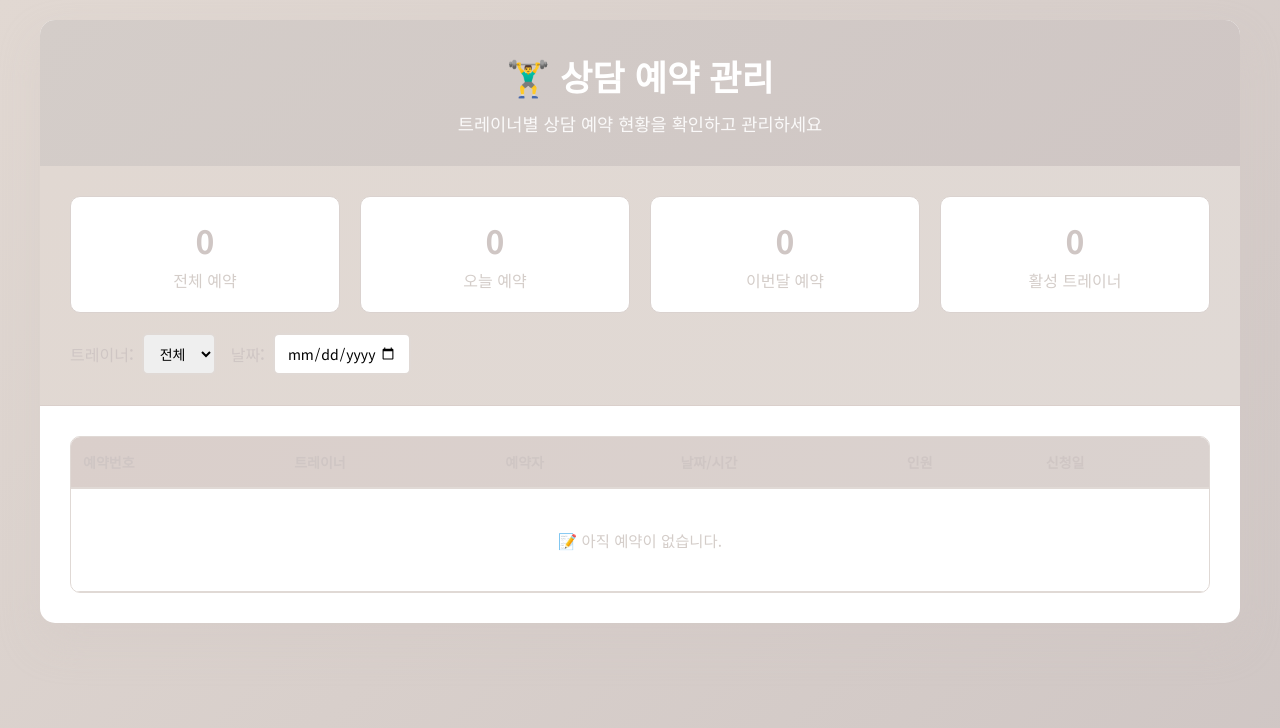
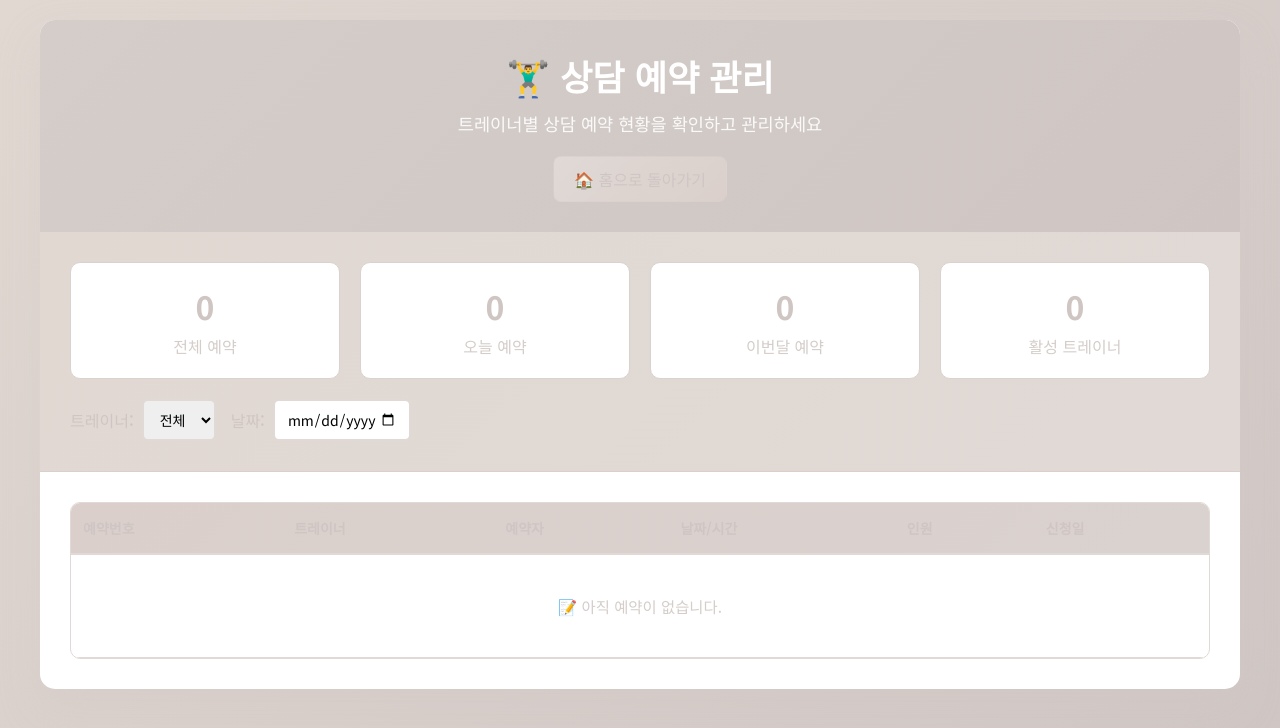
Before and after one commit to bibimh/ondemand-mini-project, a Flask app: page /admin/consultations in a window 1280 px wide. Shown: the top 728 px of the page. Run offline with Flask 3, Linux system fonts and the light colour scheme; the visitor is signed in with stand-in values (Sample User, id 1); data that the repository does not hold is empty.

Commit message:
"지금까지 한거중에 제일 잘나온거"

```diff
--- a/templates/admin_consultations.html
+++ b/templates/admin_consultations.html
@@ -307,6 +307,26 @@
             border-color: #CFC6C4;
         }
 
+        .home-btn {
+            display: inline-block;
+            padding: 10px 20px;
+            background: linear-gradient(135deg, #E0D9D5 0%, #DACFCB 100%);
+            color: #CFC6C4;
+            text-decoration: none;
+            border-radius: 8px;
+            font-family: 'Noto Sans KR', sans-serif;
+            font-weight: 500;
+            transition: all 0.3s;
+            border: 1px solid rgba(207, 198, 196, 0.3);
+        }
+
+        .home-btn:hover {
+            background: linear-gradient(135deg, #D4CDC9 0%, #CFC6C4 100%);
+            color: white;
+            transform: translateY(-1px);
+            box-shadow: 0 4px 12px rgba(207, 198, 196, 0.4);
+        }
+
         @media (max-width: 768px) {
             .container {
                 margin: 10px;
@@ -362,6 +382,9 @@
         <div class="header">
             <h1>🏋️‍♂️ 상담 예약 관리</h1>
             <p>트레이너별 상담 예약 현황을 확인하고 관리하세요</p>
+            <div style="margin-top: 20px;">
+                <a href="/" class="home-btn">🏠 홈으로 돌아가기</a>
+            </div>
         </div>
 
         <div class="stats-section">
```
